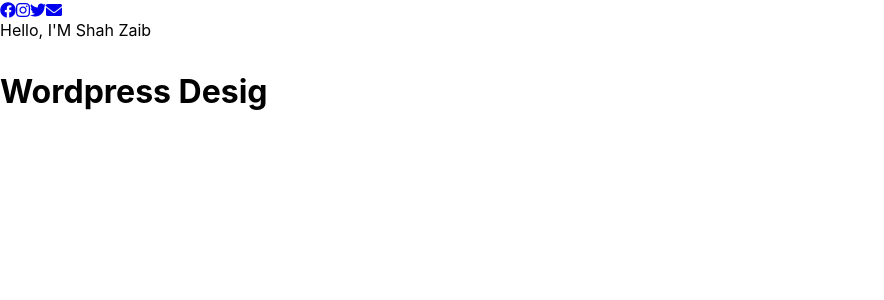
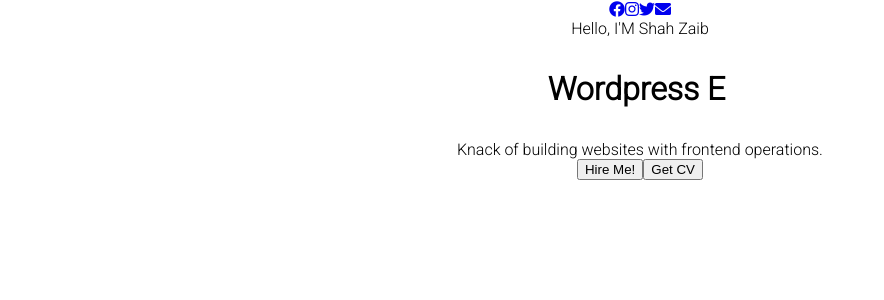
Before and after one commit to shahzaibam/react-portfolio, a React (Create React App) app: page / in a window 1280 px wide. Shown: the top 300 px of the page, without its empty margins (0-884 px from the left). Built offline with nearby package versions, Linux system fonts and the light colour scheme.

Commit message:
started  styling the home page

```diff
--- a/src/App.css
+++ b/src/App.css
@@ -1,4 +1,4 @@
-.App {
+body {
   text-align: center;
 }
 
--- a/src/portfolio/home/Profile.css
+++ b/src/portfolio/home/Profile.css
@@ -0,0 +1,19 @@
+@import url('https://fonts.googleapis.com/css2?family=Roboto:wght@300&display=swap');
+
+body {
+    font-family: 'Roboto', sans-serif;
+}
+
+.shortDesc{
+    position: relative;
+}
+
+.profile-container{
+    display: flex;
+    align-items: center;
+    text-align: center;
+    justify-content: center;
+    height: 10%;
+    min-height: fit-content;
+    background-color: ;
+}
--- a/src/portfolio/home/Profile.js
+++ b/src/portfolio/home/Profile.js
@@ -1,5 +1,6 @@
 import React from 'react'
 import Typical from 'react-typical'
+import '../home/Profile.css'
 
 export default function Profile() {
     return (
@@ -7,6 +8,7 @@
             <div className='profile-parent'>
                 <div className='profile-detail'>
                     <div className='icon-column'>
+                        <div className="all-icons">
                             <a href="#">
                                 <i class="fa-brands fa-facebook"></i>
                             </a>
@@ -22,6 +24,7 @@
                             <a href="#">
                                 <i class="fa-solid fa-envelope"></i>
                             </a>
+                        </div>
                     </div>
 
                     <div className='profile-details-name'>
@@ -39,7 +42,7 @@
                                     steps={[
                                         "Frontend Developer",
                                         1000,
-                                "Wordpress Designer",
+                                        "Wordpress Expert",
                                         1000,
                                         "React/Bootstrap Developer",
                                         1000,
@@ -49,7 +52,23 @@
                                 />
                             </h1>
                         </span>
+
+                        <span className='shortDesc'>
+                            Knack of building websites with frontend operations.
+                        </span>
                     </div>
+                    <div className='mt-4'>
+                        <button>Hire Me!</button>
+
+                        <a href="shebi.pdf" download="Shah Zaib.pdf">
+                            <button>Get CV</button>
+                        </a>
+                    </div>
+
+                    <div className="profile-picture">
+
+                    </div>
+
                 </div>
             </div>
         </div>
```
Also changed, not shown: 1 other file (tests, documents, lock files or other folders). Lines whose indentation alone changed are shown as unchanged.
